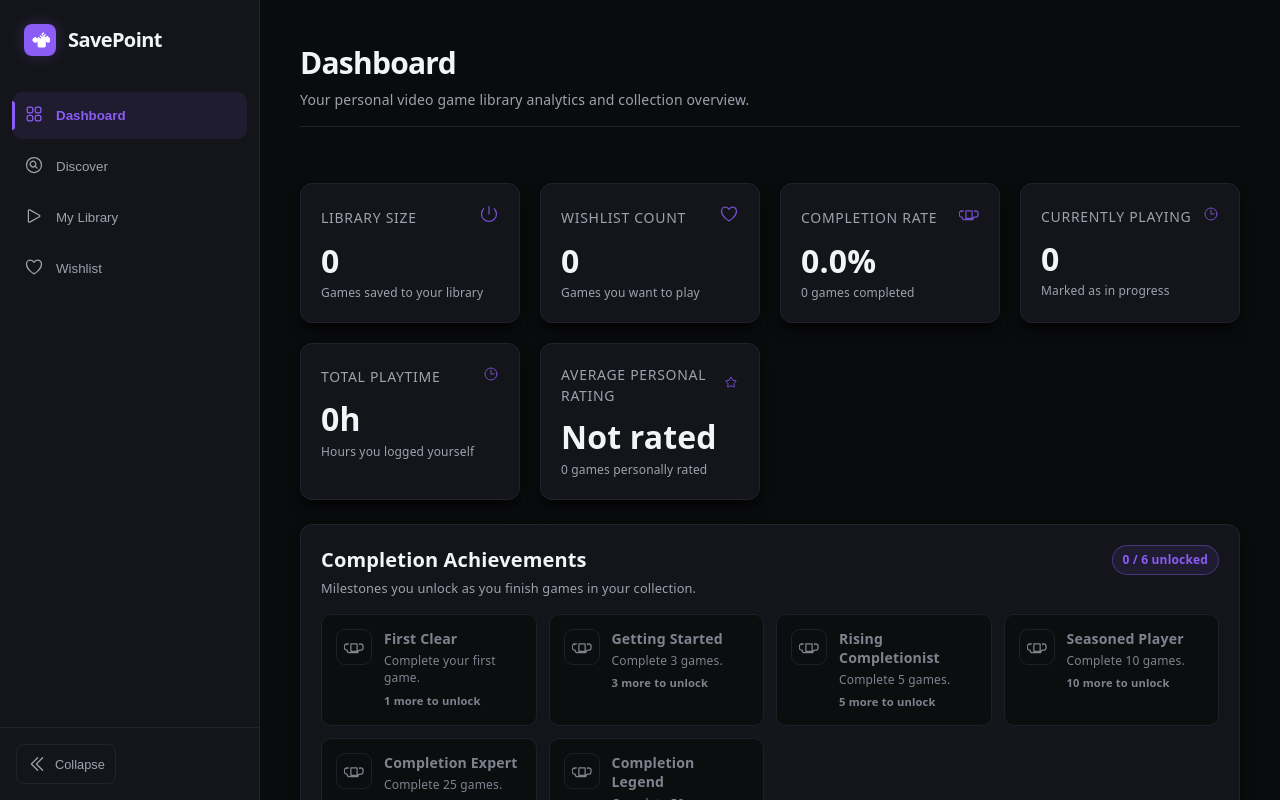
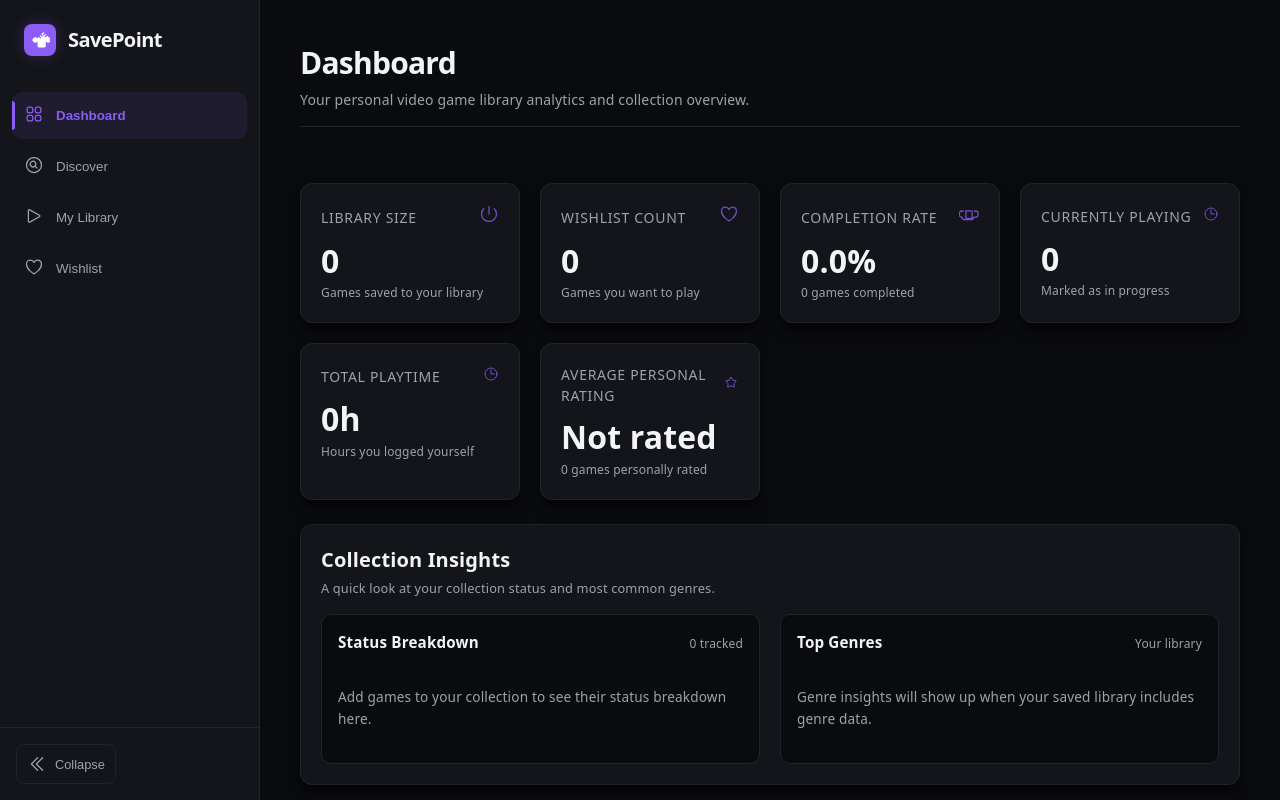
Before and after one commit to KyleDomSar/SavePoint, a React (Vite) app: page / in a window 1280 px wide. Shown: the top 800 px of the page. Built offline with nearby package versions, Linux system fonts and the light colour scheme.

Commit message:
feat: add collection insights to dashboard

```diff
--- a/src/views/DashboardView.jsx
+++ b/src/views/DashboardView.jsx
@@ -131,6 +131,29 @@ const DashboardView = () => {
     ? `${((completedCount / librarySize) * 100).toFixed(1)}%`
     : '0.0%';
 
+  const statusBreakdown = [
+    { status: 'playing', label: 'Playing', count: items.filter((game) => game.status === 'playing').length, color: '#8b5cf6' },
+    { status: 'backlog', label: 'Backlog', count: items.filter((game) => game.status === 'backlog').length, color: '#9ca3af' },
+    { status: 'completed', label: 'Completed', count: items.filter((game) => game.status === 'completed').length, color: '#10b981' },
+    { status: 'wishlist', label: 'Wishlist', count: wishlistCount, color: '#ec4899' }
+  ];
+  const trackedGamesCount = items.length;
+  const genreCounts = new Map();
+  libraryGames.forEach((game) => {
+    const seenGenres = new Set();
+    (Array.isArray(game.genres) ? game.genres : []).forEach((genre) => {
+      const name = (typeof genre === 'string' ? genre : genre?.name || '').trim();
+      const key = name.toLocaleLowerCase();
+      if (!name || seenGenres.has(key)) return;
+      seenGenres.add(key);
+      const existing = genreCounts.get(key);
+      genreCounts.set(key, { name: existing?.name || name, count: (existing?.count || 0) + 1 });
+    });
+  });
+  const topGenres = [...genreCounts.values()]
+    .sort((a, b) => b.count - a.count || a.name.localeCompare(b.name, undefined, { sensitivity: 'base' }))
+    .slice(0, 5);
+
   const stats = [
     { title: 'Library Size', value: String(librarySize), icon: <GamepadIcon />, description: 'Games saved to your library' },
     { title: 'Wishlist Count', value: String(wishlistCount), icon: <WishlistIcon />, description: 'Games you want to play' },
@@ -155,6 +178,132 @@ const DashboardView = () => {
       }}>
         {stats.map((stat) => <StatCard key={stat.title} {...stat} />)}
       </div>
+
+      <section style={{
+        display: 'flex',
+        flexDirection: 'column',
+        gap: '16px',
+        width: '100%',
+        padding: '20px',
+        backgroundColor: 'var(--panel-bg)',
+        border: '1px solid var(--border)',
+        borderRadius: '12px',
+        boxShadow: 'var(--shadow)'
+      }}>
+        <div style={{ display: 'flex', flexDirection: 'column', gap: '4px' }}>
+          <h2 style={{ fontSize: '1.25rem', color: 'var(--text-h)', margin: 0 }}>Collection Insights</h2>
+          <p style={{ fontSize: '0.8rem', color: 'var(--text)', margin: 0, lineHeight: 1.5 }}>
+            A quick look at your collection status and most common genres.
+          </p>
+        </div>
+
+        <div style={{
+          display: 'grid',
+          gridTemplateColumns: 'repeat(auto-fit, minmax(min(100%, 300px), 1fr))',
+          gap: '20px'
+        }}>
+          <div style={{
+            minWidth: 0,
+            padding: '16px',
+            backgroundColor: 'var(--bg)',
+            border: '1px solid var(--border)',
+            borderRadius: '10px',
+            display: 'flex',
+            flexDirection: 'column',
+            gap: '14px'
+          }}>
+            <div style={{ display: 'flex', justifyContent: 'space-between', alignItems: 'baseline', gap: '8px' }}>
+              <h3 style={{ fontSize: '0.95rem', color: 'var(--text-h)', margin: 0 }}>Status Breakdown</h3>
+              <span style={{ color: 'var(--text)', fontSize: '0.75rem' }}>{trackedGamesCount} tracked</span>
+            </div>
+
+            {trackedGamesCount > 0 ? (
+              <>
+                <div
+                  role="img"
+                  aria-label={statusBreakdown.map((entry) => `${entry.label}: ${entry.count}`).join(', ')}
+                  style={{ display: 'flex', height: '10px', width: '100%', overflow: 'hidden', borderRadius: '999px', backgroundColor: 'var(--border)' }}
+                >
+                  {statusBreakdown.filter((entry) => entry.count > 0).map((entry) => (
+                    <div
+                      key={entry.status}
+                      title={`${entry.label}: ${entry.count}`}
+                      style={{ width: `${(entry.count / trackedGamesCount) * 100}%`, height: '100%', backgroundColor: entry.color, minWidth: entry.count > 0 ? '2px' : 0 }}
+                    />
+                  ))}
+                </div>
+                <div style={{ display: 'flex', flexDirection: 'column', gap: '12px' }}>
+                  {statusBreakdown.map((entry) => (
+                    <div key={entry.status} style={{ display: 'flex', flexDirection: 'column', gap: '5px' }}>
+                      <div style={{ display: 'flex', alignItems: 'center', justifyContent: 'space-between', gap: '10px' }}>
+                        <span style={{ display: 'inline-flex', alignItems: 'center', gap: '8px', color: 'var(--text-h)', fontSize: '0.82rem' }}>
+                          <span aria-hidden="true" style={{ width: '9px', height: '9px', borderRadius: '3px', flexShrink: 0, backgroundColor: entry.color }} />
+                          {entry.label}
+                        </span>
+                        <span style={{ color: 'var(--text)', fontSize: '0.8rem', fontVariantNumeric: 'tabular-nums' }}>
+                          {entry.count} · {((entry.count / trackedGamesCount) * 100).toFixed(0)}%
+                        </span>
+                      </div>
+                      <div style={{ width: '100%', height: '5px', borderRadius: '999px', backgroundColor: 'var(--border)', overflow: 'hidden' }}>
+                        <div style={{ width: `${(entry.count / trackedGamesCount) * 100}%`, height: '100%', backgroundColor: entry.color, borderRadius: '999px' }} />
+                      </div>
+                    </div>
+                  ))}
+                </div>
+              </>
+            ) : (
+              <p style={{ margin: 0, padding: '18px 0', color: 'var(--text)', fontSize: '0.85rem', lineHeight: 1.6 }}>
+                Add games to your collection to see their status breakdown here.
+              </p>
+            )}
+          </div>
+
+          <div style={{
+            minWidth: 0,
+            padding: '16px',
+            backgroundColor: 'var(--bg)',
+            border: '1px solid var(--border)',
+            borderRadius: '10px',
+            display: 'flex',
+            flexDirection: 'column',
+            gap: '14px'
+          }}>
+            <div style={{ display: 'flex', justifyContent: 'space-between', alignItems: 'baseline', gap: '8px' }}>
+              <h3 style={{ fontSize: '0.95rem', color: 'var(--text-h)', margin: 0 }}>Top Genres</h3>
+              <span style={{ color: 'var(--text)', fontSize: '0.75rem' }}>Your library</span>
+            </div>
+
+            {topGenres.length > 0 ? (
+              <div style={{ display: 'flex', flexDirection: 'column', gap: '14px' }}>
+                {topGenres.map((genre, index) => (
+                  <div key={genre.name.toLocaleLowerCase()} style={{ display: 'flex', flexDirection: 'column', gap: '6px' }}>
+                    <div style={{ display: 'flex', alignItems: 'center', justifyContent: 'space-between', gap: '10px' }}>
+                      <span style={{ color: 'var(--text-h)', fontSize: '0.82rem', minWidth: 0, overflowWrap: 'anywhere' }}>
+                        {index + 1}. {genre.name}
+                      </span>
+                      <span style={{ flexShrink: 0, color: 'var(--text)', fontSize: '0.78rem', fontVariantNumeric: 'tabular-nums' }}>
+                        {genre.count} {genre.count === 1 ? 'game' : 'games'}
+                      </span>
+                    </div>
+                    <div style={{ width: '100%', height: '6px', borderRadius: '999px', backgroundColor: 'var(--border)', overflow: 'hidden' }}>
+                      <div style={{
+                        width: `${(genre.count / (topGenres[0]?.count || 1)) * 100}%`,
+                        height: '100%',
+                        borderRadius: '999px',
+                        backgroundColor: 'var(--accent)'
+                      }} />
+                    </div>
+                  </div>
+                ))}
+              </div>
+            ) : (
+              <p style={{ margin: 0, padding: '18px 0', color: 'var(--text)', fontSize: '0.85rem', lineHeight: 1.6 }}>
+                Genre insights will show up when your saved library includes genre data.
+              </p>
+            )}
+          </div>
+        </div>
+      </section>
 
       <section style={{
         display: 'flex',
```
